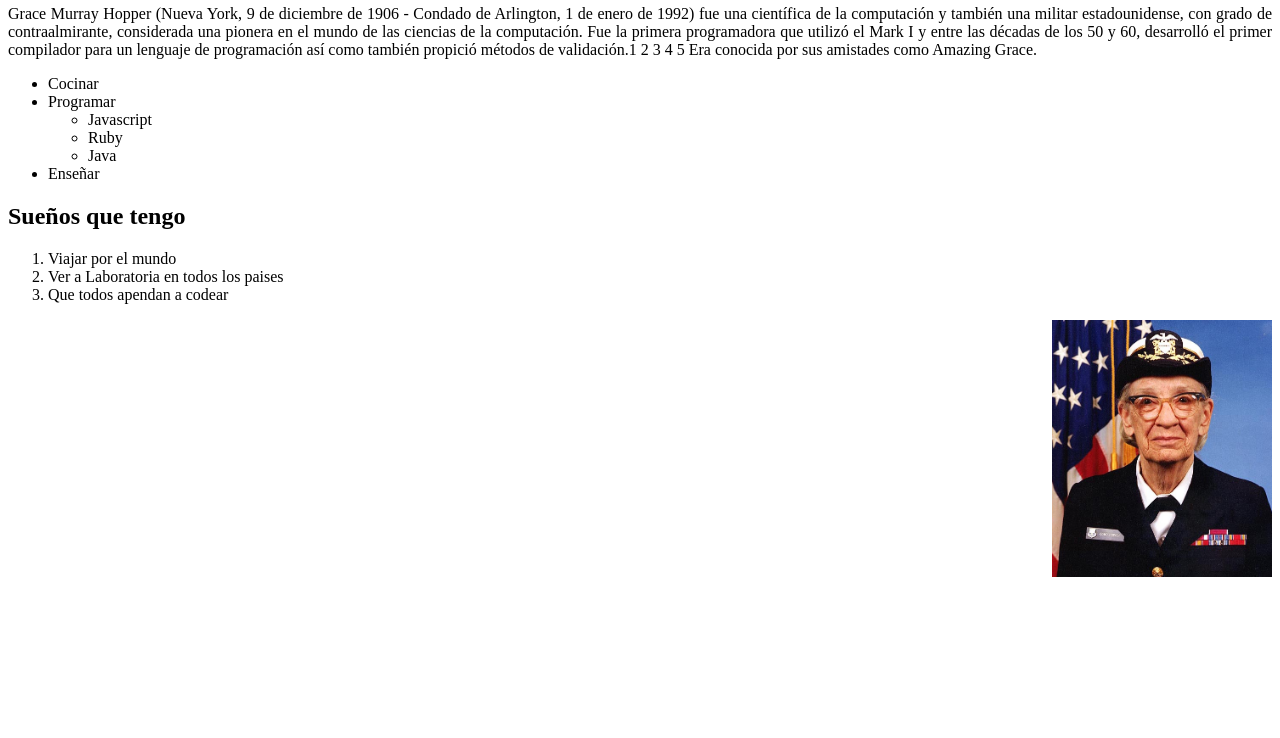
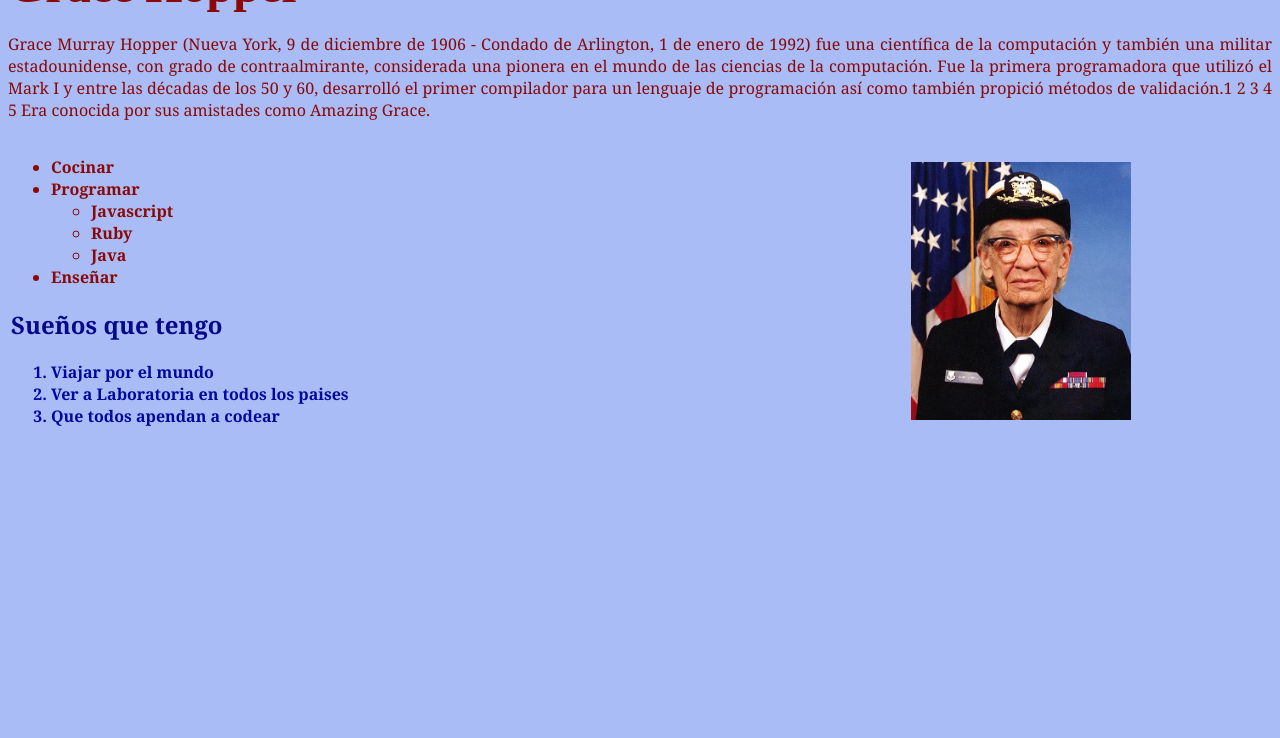
Before and after one commit to karlanavam/leccion-14, a plain HTML site: page pagina-uno.html in a window 1280 px wide. Shown: the part 62-800 px from the top of the page. Drawn offline with Linux system fonts and the light colour scheme.

Commit message:
leccion-12-2

```diff
--- a/fahrenheit.html
+++ b/fahrenheit.html
@@ -1,9 +1,36 @@
 <!DOCTYPE html>
 <html>
 <head>
-	<title>Fahrenheit </title>
+	<title>Fahrenheit</title>
 </head>
-<body>
+<body bgcolor="#A9F5D0">
+
+	<p align="center"><font color="#FFFFFF" face="Helvetica" size="30px">- CONVERTIDOR -</font></p>
+	<br>
+
+	<table width="30%" align="center" hspace="100" >
+
+  	<tr>
+    	<td><font face="Verdana" size="4em" color="#01DFA5"><strong>Fahrenheit</strong></font></td>
+    	<td>
+    		<input type="text" name="fahrenheit" value="" placeholder="Ingresa tus grados" id="campoFah">
+    	</td>
+    	<td>
+    		<input type="button" name="botonfah" value="Convertir" id="botonFahrenheit" onclick="convertidorFahrenheit();">
+    	</td>
+ 	</tr>
+  	<tr>
+   	 <td><font face="Verdana" size="4em" color="#01DFA5"><strong>Celsius</strong></font></td>
+    	<td>
+    		<input type="text" name="celsius" value="" placeholder="Ingresa tus grados" id="campoCels">
+    	</td>
+    	<td>
+    		<input type="button" name="botonCel" value="Convertir" id="celsius" onclick="convertidorCelsius();">
+    	</td>
+  	</tr>
+	</table>
+
+	<script src="assets/js/convertidor.js"></script>
 
 </body>
 </html>
--- a/pagina-uno.html
+++ b/pagina-uno.html
@@ -3,17 +3,17 @@
 <head>
 	<title>Grace Hopper</title>
 </head>
-<body>
-	<h2> Grace Hopper</h2>
+<body bgcolor="#A9BCF5">
+	<h2> <font face="Times New Roman" size="25px" color="#8A0808"> Grace Hopper </font></h2>
 
-	<p align="justify">
+	<p align="justify"> <font face="Georgia" color="#8A0808">
 		Grace Murray Hopper (Nueva York, 9 de diciembre de 1906 - Condado de Arlington, 1 de enero de 1992) fue una científica de la computación y también una militar estadounidense, con grado de contraalmirante, considerada una pionera en el mundo de las ciencias de la computación. Fue la primera programadora que utilizó el Mark I y entre las décadas de los 50 y 60, desarrolló el primer compilador para un lenguaje de programación así como también propició métodos de validación.1 2 3 4 5 Era conocida por sus amistades como Amazing Grace.
 	</p>
 
-<table style="width:100%" align="center">
-<tbody>
-	<tr>
-		<ul>
+	<table style="width:100%">
+  <tr>
+    <th align="left">
+    	<ul>
 			<li type= disc>Cocinar</li>
 			<li type= disc>Programar</li>
 			<ul>
@@ -22,21 +22,19 @@
 				<li type="circle">Java</li>
 			</ul>
 			<li type= disc>Enseñar</li>
-		</ul>
+		</ul> </font>
 
-		<h2>Sueños que tengo</h2>
-			<ol>
+		<h2><font color="#08088A" face="Georgia">Sueños que tengo</font></h2>
+			<ol><font face="Georgia" color="##08088A">
 			<li>Viajar por el mundo</li>
 			<li>Ver a Laboratoria en todos los paises</li>
 			<li>Que todos apendan a codear</li>
-		</ol>
-	</tr>
-
-	<tr>
-		<img src="grace_Hopper.jpg" width="220px" align="right">
-	</tr>
-	</tbody>
+		</ol></font>
+    </th>
+    <th align="center">
+    		<img src="assets/imagenes/grace_Hopper.jpg" width="220px" align="center">
+    </th>
+  </tr>
 </table>
-
 </body>
 </html>
```
Also changed, not shown: assets/js/convertidor.js (added, +17 -0 lines), assets/imagenes/grace_Hopper.jpg (renamed from grace_Hopper.jpg), assets/js/javascript.js (deleted).
